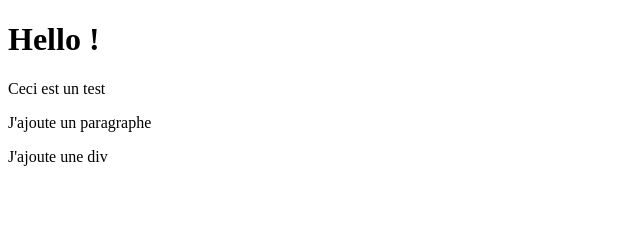
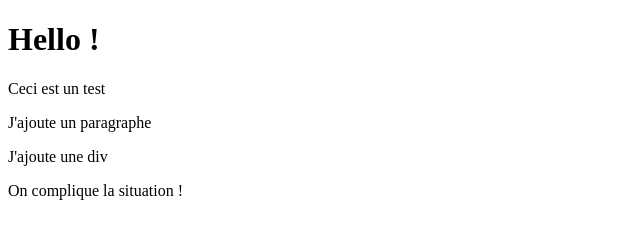
Before and after one commit to Exilanne/git-test04, a plain HTML site: page index.html in a window 1280 px wide. Shown: the whole page, without its empty margins (0-640 px from the left). Drawn offline with Linux system fonts and the light colour scheme.

Commit message:
Cxoucou !!

```diff
--- a/index.html
+++ b/index.html
@@ -10,5 +10,6 @@
   <p>Ceci est un test</p>
   <p>J'ajoute un paragraphe</p>
   <div>J'ajoute une div</div>
+  <p>On complique la situation !</p>
 </body>
 </html>
```
